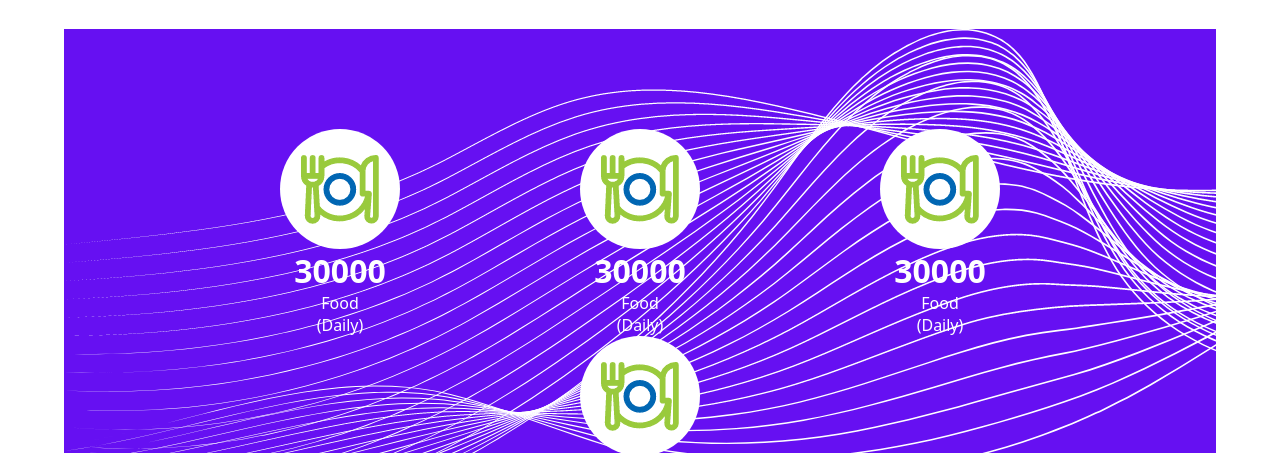
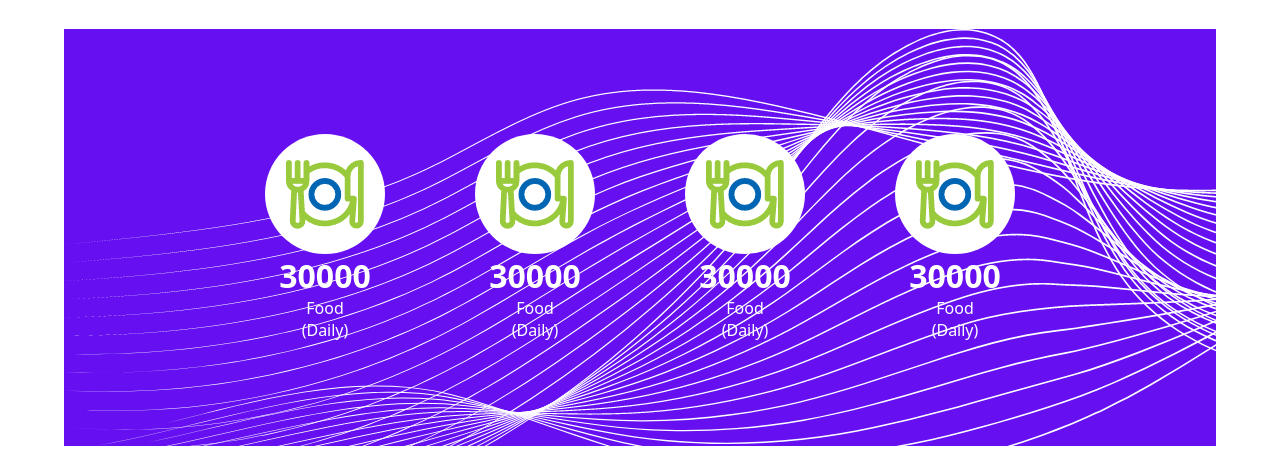
Before and after one commit to Shabbirraza/SaylaniWebsiteClone, a plain HTML site: page index.html in a window 1280 px wide. Shown: the part 1130-1583 px from the top of the page. Drawn offline with Linux system fonts and the light colour scheme.

Commit message:
Update style.css

```diff
--- a/style.css
+++ b/style.css
@@ -470,10 +470,11 @@ flex-direction: column;
 
 }
 .sunStatsDiv{
-    width: 300px;
+    width: 200px;
     display: flex;
     flex-direction: column;
     align-items: center;
+    margin: 5px;
 }
 .sunStatsDiv h1,p  {
 color: white;
```
